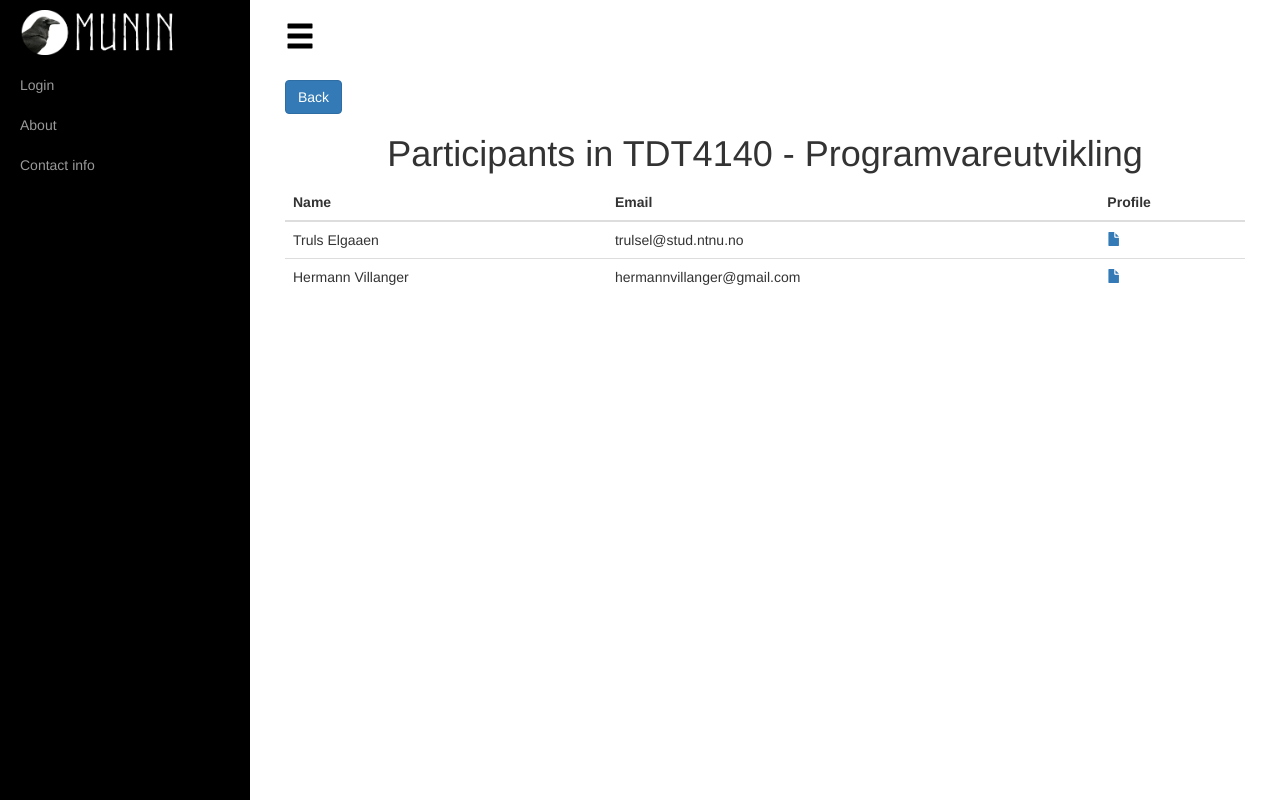
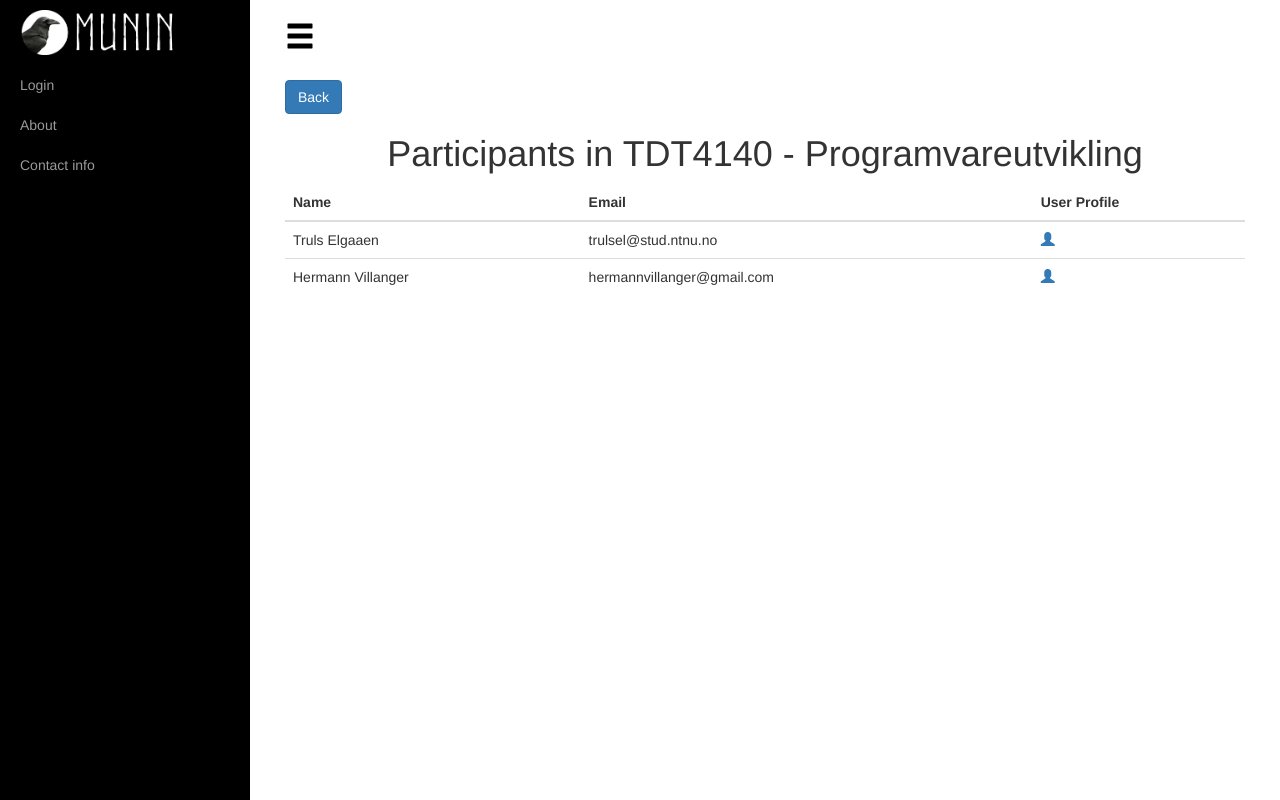
Before and after one commit to Strand94/Munin, a Django app: page /subjects/1/participants in a window 1280 px wide. Run offline with Django 3.2, Linux system fonts and the light colour scheme; data comes from the database, SQL or seed files in the repository; some libraries are stand-ins or nearby versions.

Commit message:
Added user icon to subject members

```diff
--- a/templates/staticpages/subject_members.html
+++ b/templates/staticpages/subject_members.html
@@ -10,8 +10,7 @@
                 <tr>
                     <th>Name</th>
                     <th>Email</th>
-                    <th>Profile</th>
-
+                    <th>User Profile</th>
                 </tr>
             </thead>
             <tbody class="list">
@@ -19,7 +18,7 @@
                 <tr>
                     <td class="id">{{ student.get_full_name }}</td>
                     <td class="mail">{{ student.email }}</td>
-                    <td><a href="/user/{{ student.username }}"><span class="glyphicon glyphicon-file" aria-hidden="true"></span></a></td>
+                    <td><a href="/user/{{ student.username }}"><span class="glyphicon glyphicon-user" aria-hidden="true"></span></a></td>
                 </tr>
             {% endfor %}
             </tbody>
```
